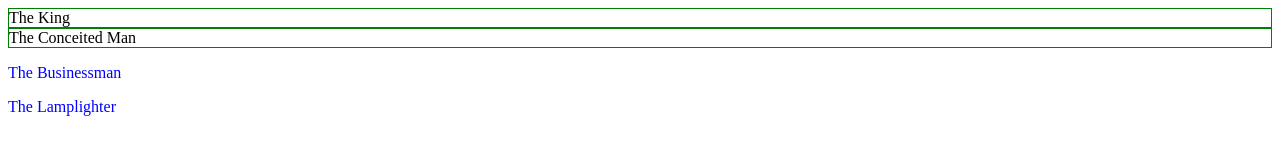
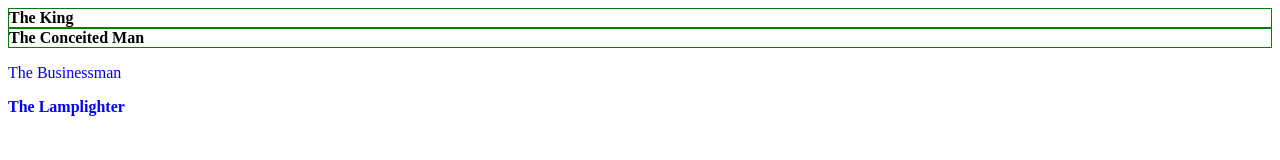
Before and after one commit to waress/simplest-selector, a plain HTML site: page index.html in a window 1280 px wide. Drawn offline with Linux system fonts and the light colour scheme.

Commit message:
Add text bolder

```diff
--- a/styles.css
+++ b/styles.css
@@ -5,3 +5,7 @@
 div div {
     border :  1px solid green;
 }
+
+.container, .b329 {
+    font-weight: bold;
+}
```
Also changed, not shown: index.html (+3 -3 lines).
